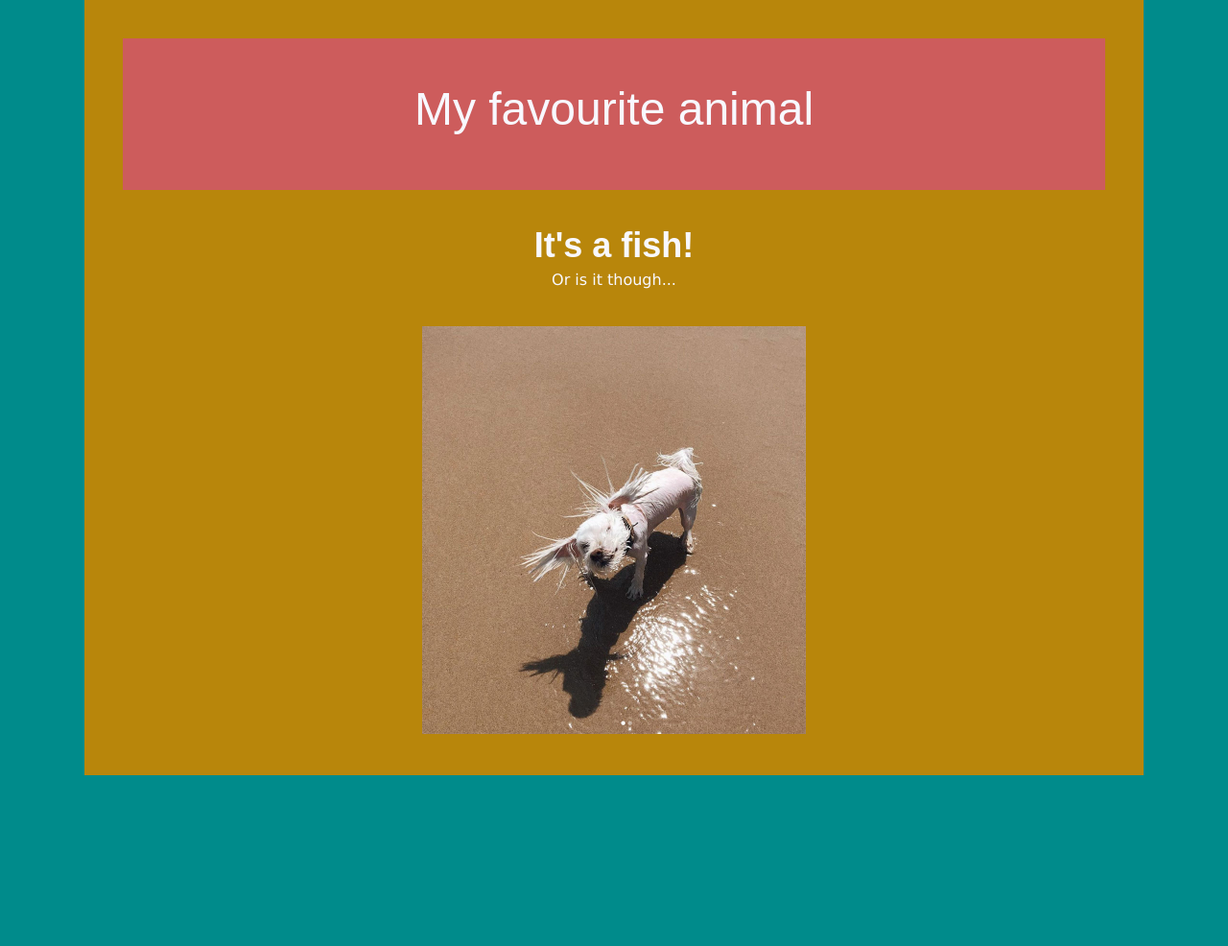
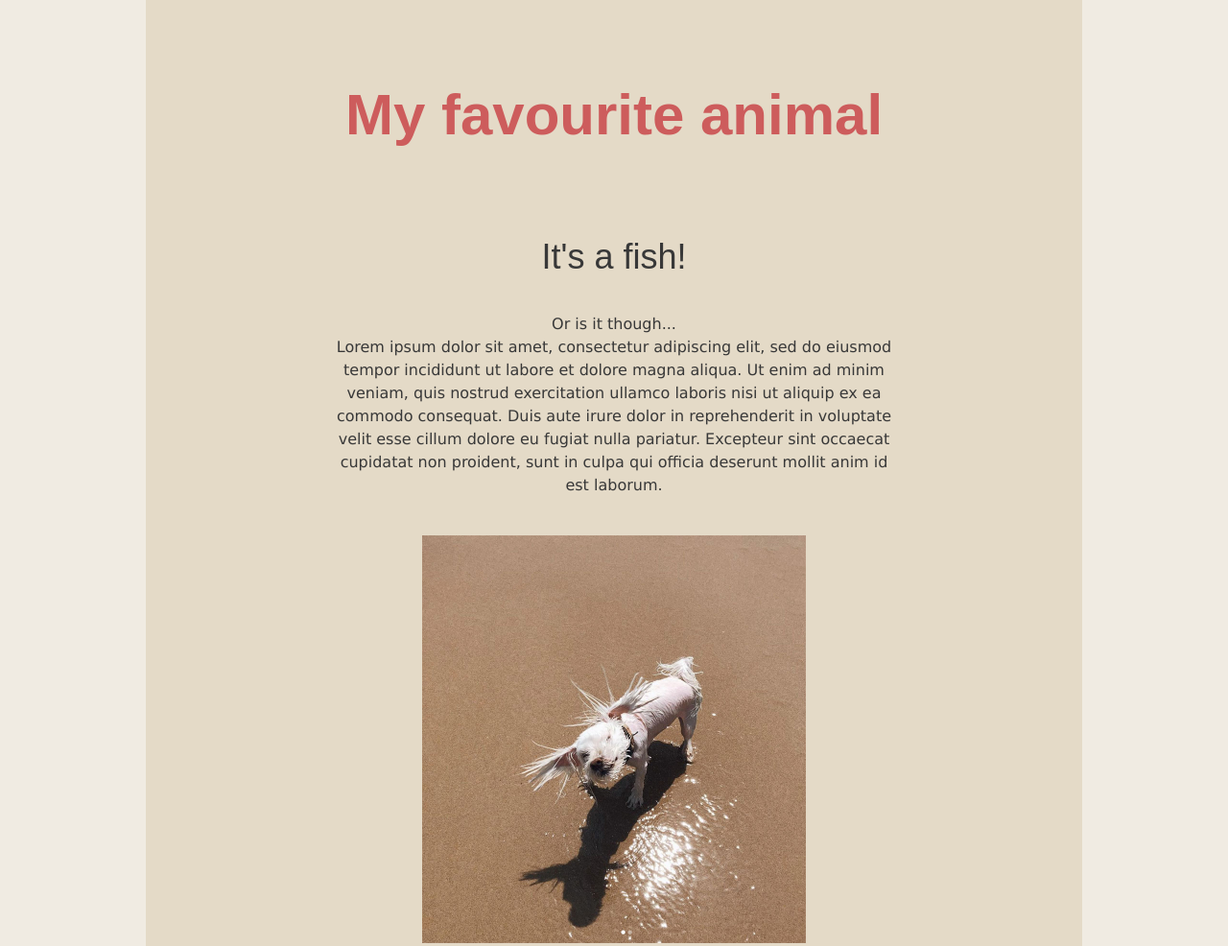
Before and after one commit to ferwicker/week-2-animal-page, a plain HTML site: page index.html in a window 1280 px wide. Shown: the top 986 px of the page at 96% size. Before the commit the page ends 808 px from the top, so only its background shows below. Drawn offline with Linux system fonts and the light colour scheme; a web font is replaced by a local one.

Commit message:
adding more styling

```diff
--- a/assets/css/style.css
+++ b/assets/css/style.css
@@ -1,6 +1,6 @@
 body {
-    background-color: darkcyan;
-    color: ghostwhite;
+    background-color: rgb(240, 235, 226);
+    color: #383838;
     font-family: Verdana, Geneva, Tahoma, sans-serif;
 }
 
@@ -8,33 +8,41 @@ header {
     padding: 50px;
     margin: auto;
     text-align: center;
-    background-color: indianred;
     margin-bottom: 40px;
 }
 
 .container {
-    background-color: darkgoldenrod;
-    width: 80%;
+    background-color: rgb(228, 218, 199);
+    width: 70%;
     margin: auto;
     padding: 40px;
     text-align: center;
 }
 
 h1 {
-    font-family: Arial, Helvetica, sans-serif;
-    font-size: 48px;
-    font-weight: 100;
+    font-family: rig-shaded-bold-face, sans-serif;
+    font-weight: 700;
+    font-style: normal;
+    font-size: 60px;
+    color: indianred;
     margin-bottom: 10px;
 }
 
 h2 {
-    font-family: Arial, Helvetica, sans-serif;
+    font-family: new-spirit, sans-serif;
+    font-weight: 400;
+    font-style: normal;
     font-size: 36px;
-    font-weight: bold;
-    margin-bottom: 10px;
+    margin-bottom: 40px;
+}
+
+p {
+    line-height: 1.5;
+    max-width: 600px;
+    margin: auto;
 }
 
 .fish {
     width: 400px;
-    margin-top: 40px;
+    margin: 40px 0;
 }
--- a/index.html
+++ b/index.html
@@ -8,6 +8,7 @@
 
         <link type="text/css" rel="stylesheet" href="assets/css/reset.css">
         <link type="text/css" rel="stylesheet" href="assets/css/style.css">
+        <link rel="stylesheet" href="https://use.typekit.net/upl4mpw.css">
 
     </head>
 
@@ -21,7 +22,9 @@
             <section>
                 <h2>It's a fish!</h2>
                 <p>Or is it though...</p>
+                <p>Lorem ipsum dolor sit amet, consectetur adipiscing elit, sed do eiusmod tempor incididunt ut labore et dolore magna aliqua. Ut enim ad minim veniam, quis nostrud exercitation ullamco laboris nisi ut aliquip ex ea commodo consequat. Duis aute irure dolor in reprehenderit in voluptate velit esse cillum dolore eu fugiat nulla pariatur. Excepteur sint occaecat cupidatat non proident, sunt in culpa qui officia deserunt mollit anim id est laborum.</p>
                 <img class="fish" src="assets/fish.jpg" alt="fishie" />
+                <p>Lorem ipsum dolor sit amet, consectetur adipiscing elit, sed do eiusmod tempor incididunt ut labore et dolore magna aliqua. Ut enim ad minim veniam, quis nostrud exercitation ullamco laboris nisi ut aliquip ex ea commodo consequat. Duis aute irure dolor in reprehenderit in voluptate velit esse cillum dolore eu fugiat nulla pariatur. Excepteur sint occaecat cupidatat non proident, sunt in culpa qui officia deserunt mollit anim id est laborum.</p>
             </section>
 
         </div>
```
